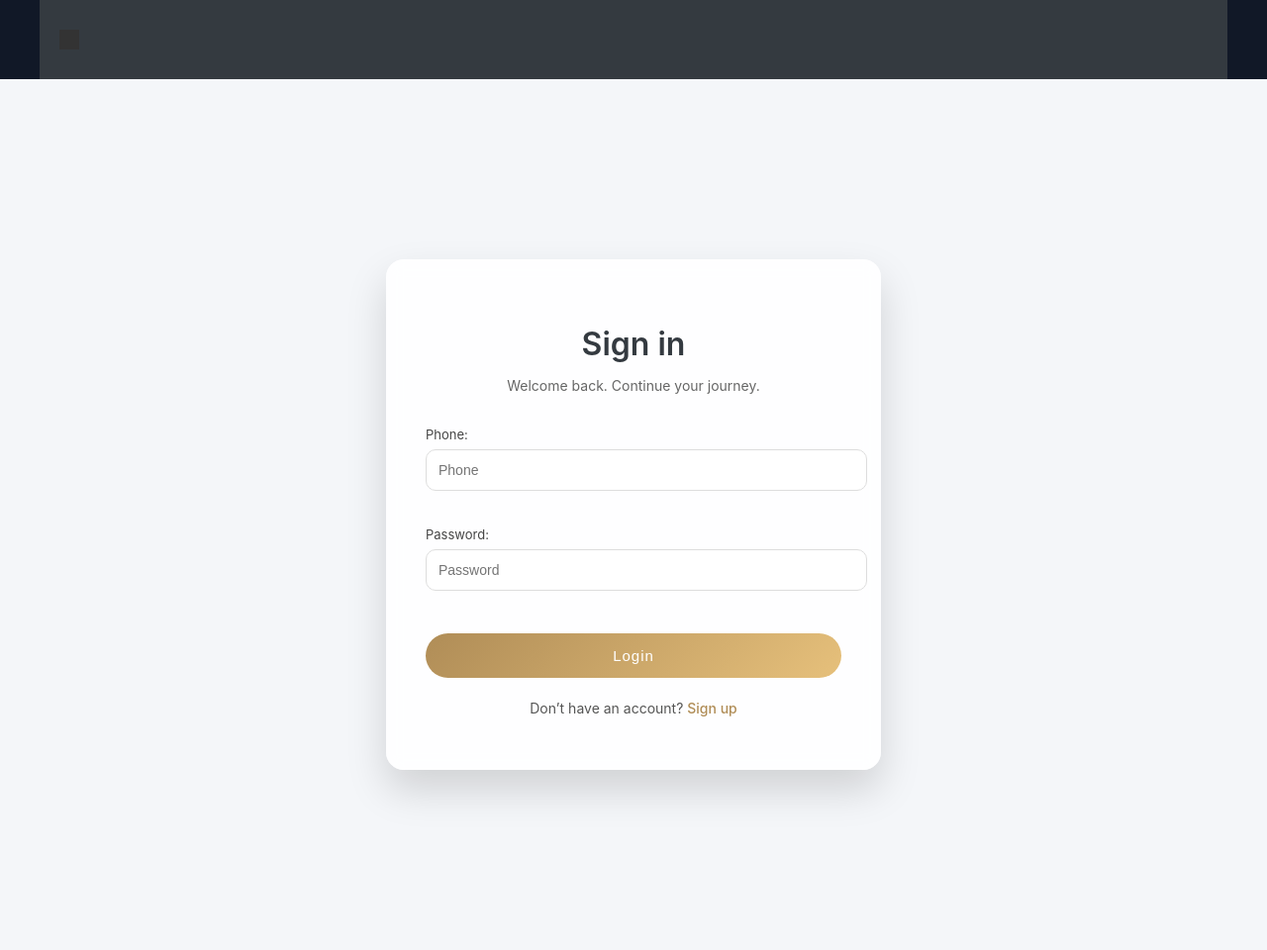
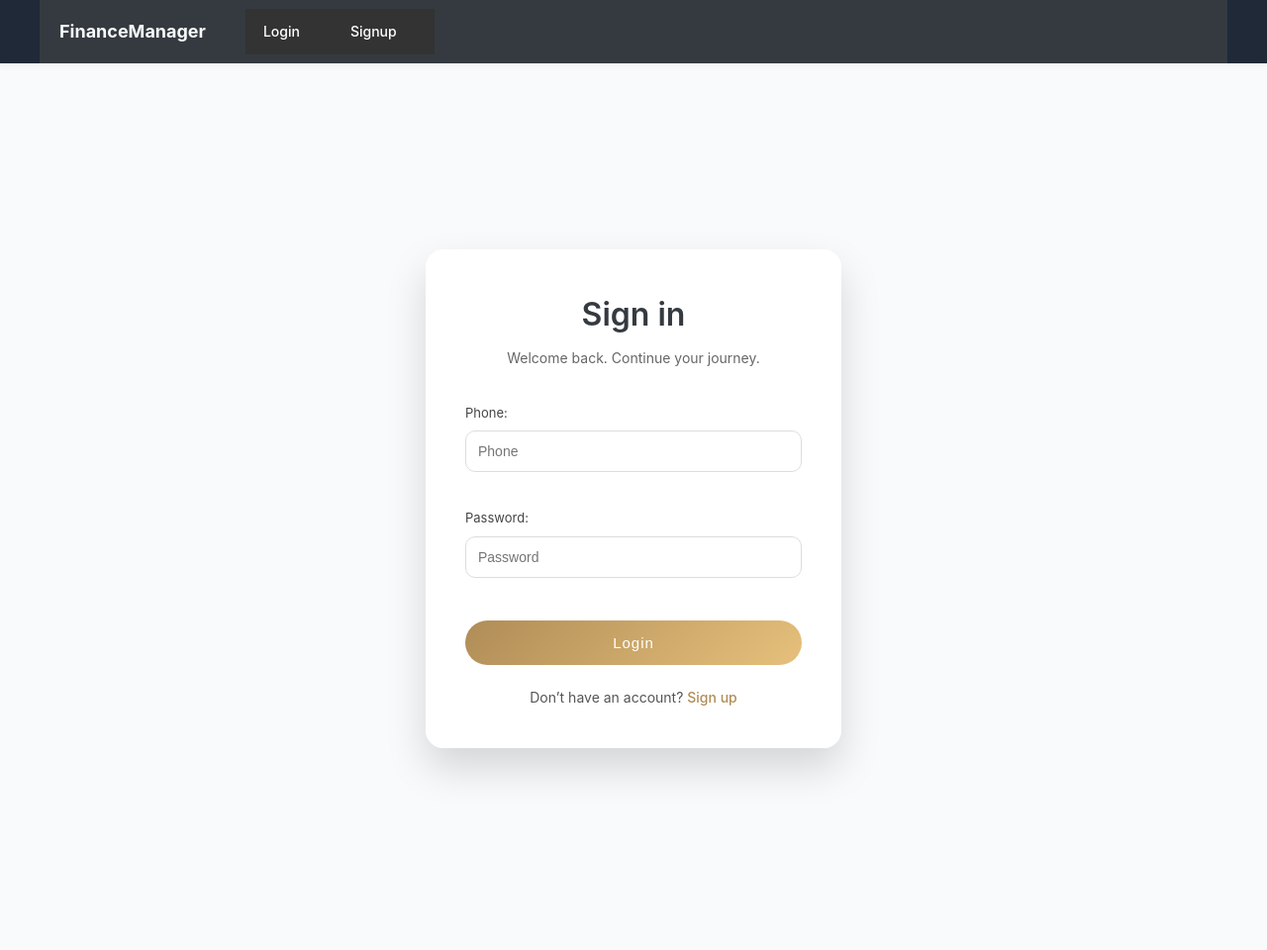
Before and after one commit to nijamila/project1, a Django app: page /en/ in a window 1280 px wide. Shown: the whole page at 99% size. After the commit the page ends 784 px from the top, so only its background shows below. Run offline with Django 5.2, Linux system fonts and the light colour scheme.

Commit message:
Refactor base layout styles and update navigation

```diff
--- a/templates/base.html
+++ b/templates/base.html
@@ -7,59 +7,107 @@
     <title>{% block title %}Finance Manager{% endblock %}</title>
     <meta name="viewport" content="width=device-width, initial-scale=1.0">
 
+    <!-- Main CSS -->
     <link rel="stylesheet" href="{% static 'css/style.css' %}">
     <link rel="stylesheet" href="{% static 'css/dashboard.css' %}">
 
+    <!-- Minimal inline styling for base layout -->
     <style>
-        body {
+        /* Reset & Base */
+        * {
+            box-sizing: border-box;
             margin: 0;
-            font-family: -apple-system, BlinkMacSystemFont, "Segoe UI", Roboto, sans-serif;
-            background-color: #f4f6f9;
-            color: #1e293b;
+            padding: 0;
         }
 
+        body {
+            font-family: 'Inter', -apple-system, BlinkMacSystemFont, "Segoe UI", Roboto, sans-serif;
+            background-color: #f9fafb;
+            color: #111827;
+            line-height: 1.6;
+        }
+
+        a {
+            text-decoration: none;
+            color: inherit;
+        }
+
+        /* Header & Navbar */
         header {
-            background: #111827;
+            background-color: #1f2937;
             padding: 0 40px;
+            box-shadow: 0 2px 8px rgba(0,0,0,0.05);
         }
 
         nav {
             display: flex;
             align-items: center;
-            height: 60px;
+            height: 64px;
+            max-width: 1200px;
+            margin: 0 auto;
+        }
+
+        .logo {
+            font-weight: 700;
+            font-size: 18px;
+            color: #f9fafb;
+            margin-right: 40px;
         }
 
         nav ul {
             list-style: none;
             display: flex;
             gap: 28px;
-            margin: 0;
-            padding: 0;
             align-items: center;
+            flex-wrap: wrap;
+        }
+
+        nav ul li {
+            position: relative;
         }
 
         nav ul li a {
-            text-decoration: none;
-            color: #f9fafb;
             font-size: 14px;
             font-weight: 500;
-            transition: 0.2s ease;
+            color: #f9fafb;
+            padding: 6px 8px;
+            transition: all 0.2s ease;
         }
 
-        nav ul li a:hover {
-            opacity: 0.7;
+        nav ul li a:hover,
+        nav ul li a.active {
+            background-color: #374151;
+            border-radius: 6px;
         }
 
+        nav ul li.logout a {
+            color: #ef4444;
+            font-weight: 600;
+        }
+
+        /* Main container */
         main {
             max-width: 1200px;
             margin: 40px auto;
             padding: 0 20px;
         }
 
+        /* Responsive navbar */
         @media (max-width: 900px) {
+            nav {
+                flex-direction: column;
+                height: auto;
+                padding: 20px 20px;
+            }
+
             nav ul {
-                flex-wrap: wrap;
-                gap: 15px;
+                flex-direction: column;
+                gap: 12px;
+                width: 100%;
+            }
+
+            .logo {
+                margin-bottom: 12px;
             }
         }
     </style>
@@ -69,19 +117,21 @@
 {% block header %}
 <header>
     <nav>
+        <div class="logo">FinanceManager</div>
         <ul>
             {% if user.is_authenticated %}
-                <li><a href="{% url 'dashboard' %}">Dashboard</a></li>
-                <li><a href="{% url 'wallet_list' %}">{% trans "Wallets" %}</a></li>
-                <li><a href="{% url 'transaction_income_list' %}">{% trans "Income" %}</a></li>
-                <li><a href="{% url 'transaction_expense_list' %}">{% trans "Expenses" %}</a></li>
-                <li><a href="{% url 'transaction_transfer_list' %}">{% trans "Transfers" %}</a></li>
-                <li><a href="{% url 'category_list' %}">{% trans "Categories" %}</a></li>
-                <li style="margin-left:auto;">
-                    <a href="{% url 'logout' %}" style="color:#ef4444;">
-                        {% trans "Logout" %}
-                    </a>
+                <li><a href="{% url 'dashboard' %}" class="{% if request.path == '/dashboard/' %}active{% endif %}">{% trans "Dashboard" %}</a></li>
+                <li><a href="{% url 'wallet_list' %}" class="{% if request.path == '/wallets/' %}active{% endif %}">{% trans "Wallets" %}</a></li>
+                <li><a href="{% url 'transaction_income_list' %}" class="{% if request.path == '/transactions/income/' %}active{% endif %}">{% trans "Income" %}</a></li>
+                <li><a href="{% url 'transaction_expense_list' %}" class="{% if request.path == '/transactions/expense/' %}active{% endif %}">{% trans "Expenses" %}</a></li>
+                <li><a href="{% url 'transaction_transfer_list' %}" class="{% if request.path == '/transactions/transfers/' %}active{% endif %}">{% trans "Transfers" %}</a></li>
+                <li><a href="{% url 'category_list' %}" class="{% if request.path == '/categories/' %}active{% endif %}">{% trans "Categories" %}</a></li>
+                <li class="logout" style="margin-left:auto;">
+                    <a href="{% url 'logout' %}">{% trans "Logout" %}</a>
                 </li>
+            {% else %}
+                <li><a href="{% url 'login' %}">{% trans "Login" %}</a></li>
+                <li><a href="{% url 'signup' %}">{% trans "Signup" %}</a></li>
             {% endif %}
         </ul>
     </nav>
```
